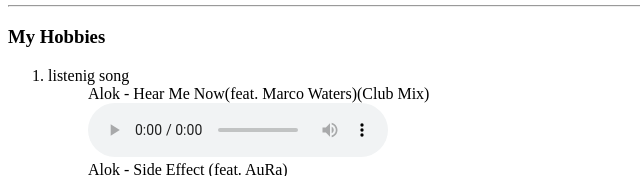
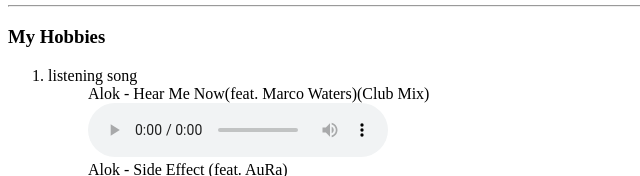
Before and after one commit to subrat652002/CV, a plain HTML site: page index.html in a window 1280 px wide. Shown: the part 761-937 px from the top of the page, 0-640 px from the left. Drawn offline with Linux system fonts and the light colour scheme.

Commit message:
Update index.html

```diff
--- a/index.html
+++ b/index.html
@@ -76,7 +76,7 @@
 <hr>
 <h3>My Hobbies</h3>
 <ol>
-  <li>listenig song</li>
+  <li>listening song</li>
   <ul type ="none">
     <li>Alok - Hear Me Now(feat. Marco Waters)(Club Mix) <br><audio controls src="Hear Me Now (feat. Marcos Zeeba) ( 256kbps cbr ).mp3"></audio> </li>
     <li>Alok - Side Effect (feat. AuRa) <br><audio controls src="Alok - Side Effect (feat. AuRa).mp3"></audio> </li>
```
